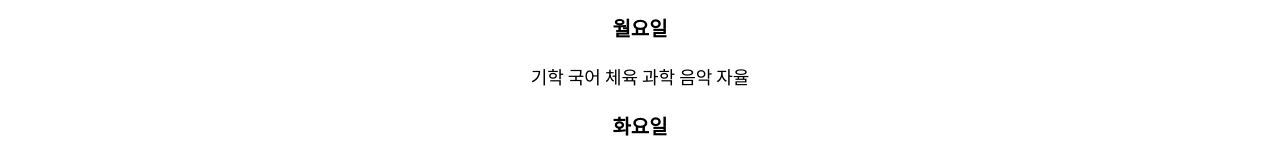
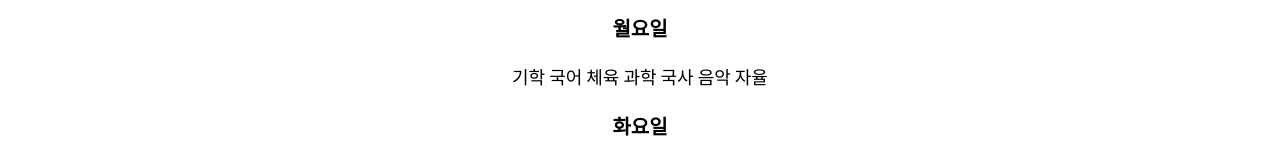
Before and after one commit to ElroyCloud/kroweb, a plain HTML site: page index.html in a window 1280 px wide. Shown: the part 230-390 px from the top of the page. Drawn offline with Linux system fonts and the light colour scheme.

Commit message:
Update index.html
업데이트

```diff
--- a/index.html
+++ b/index.html
@@ -46,7 +46,7 @@
             <a href="">국어</a><!--기학 줌 수업-->
             <a href="">체육</a><!--기학 줌 수업-->
             <a href="">과학</a><!--기학 줌 수업-->
-            <a href=""></a><!--기학 줌 수업-->
+            <a href="">국사</a><!--기학 줌 수업-->
             <a href="">음악</a><!--기학 줌 수업-->
             <a href="">자율</a><!--기학 줌 수업-->
         <h3>화요일</h3>
```
